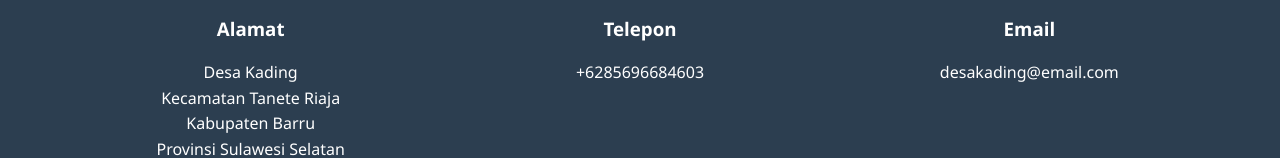
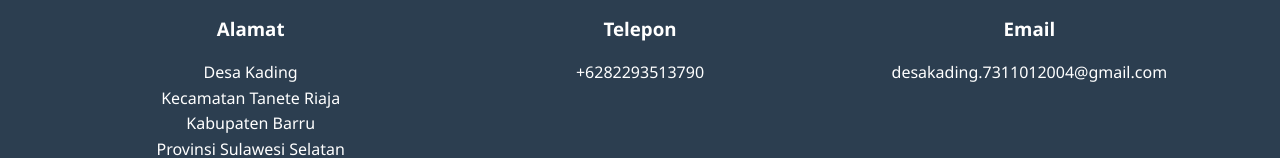
Before and after one commit to desakading/desakading, a plain HTML site: page index.html in a window 1280 px wide. Shown: the part 11143-11301 px from the top of the page. Drawn offline with Linux system fonts and the light colour scheme.

Commit message:
Update index.html

```diff
--- a/index.html
+++ b/index.html
@@ -1091,12 +1091,12 @@ body {
                 <div class="contact-item fade-in">
                     <i class="fas fa-phone"></i>
                     <h3>Telepon</h3>
-                    <p>+6285696684603</p>
+                    <p>+6282293513790</p>
                 </div>
                 <div class="contact-item fade-in">
                     <i class="fas fa-envelope"></i>
                     <h3>Email</h3>
-                    <p>desakading@email.com</p>
+                    <p>desakading.7311012004@gmail.com</p>
                 </div>
                 <div class="contact-item fade-in">
                     <i class="fas fa-clock"></i>
```
